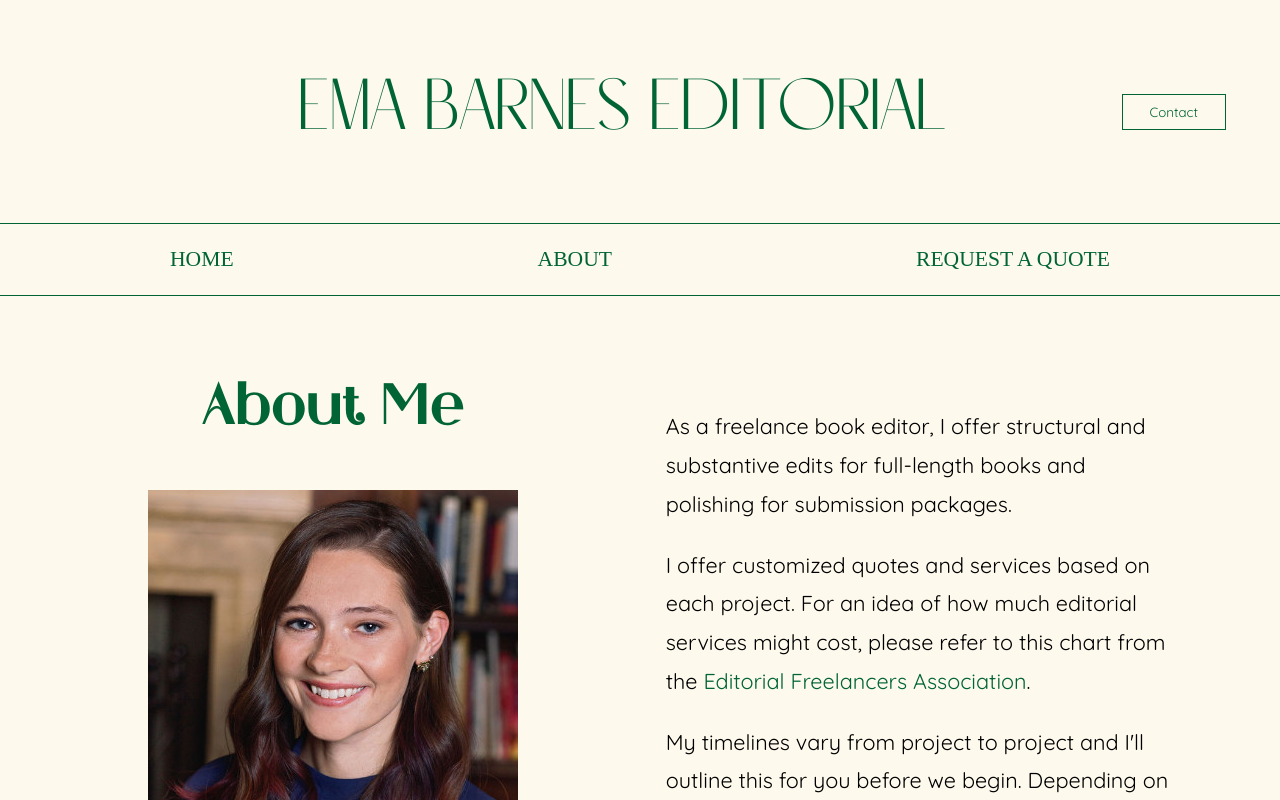
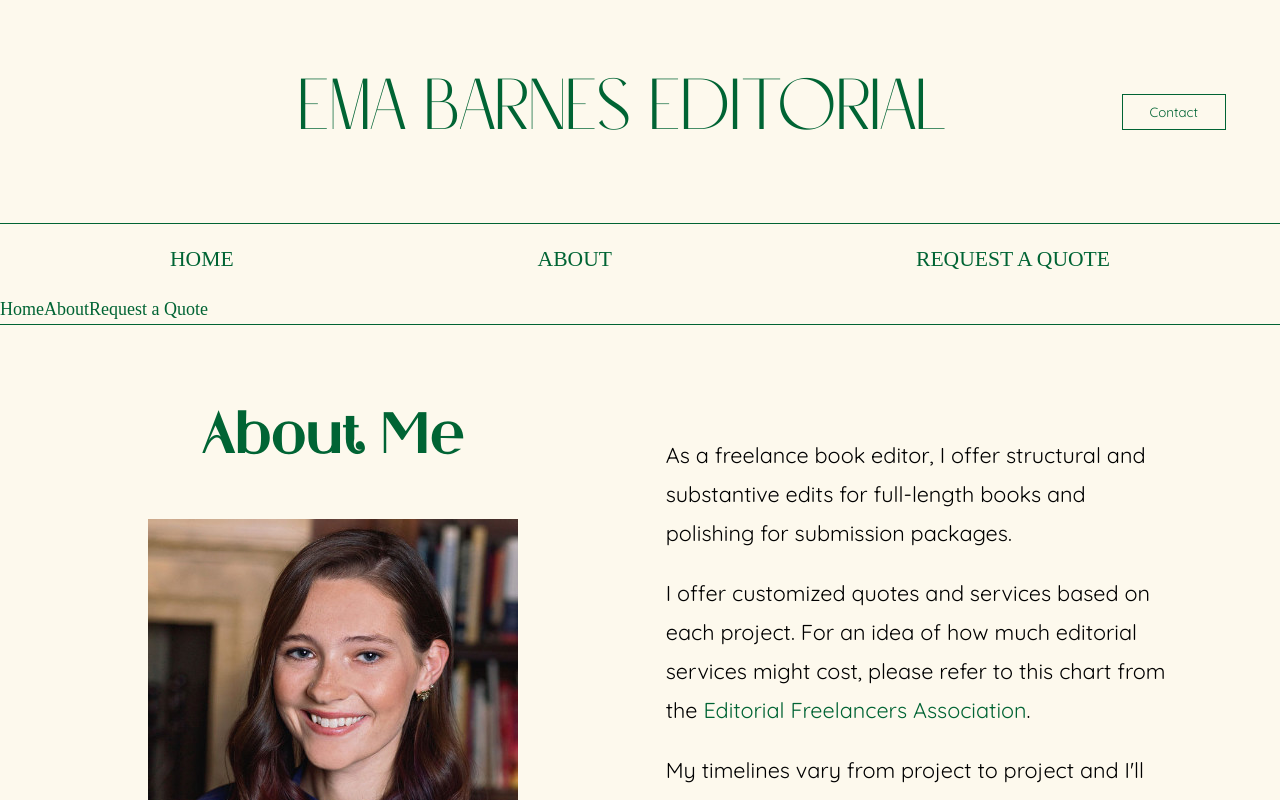
Before and after one commit to JLPinthecity/ema-barnes-website, a Next.js app: page /about in a window 1280 px wide. Shown: the top 800 px of the page. Built offline with nearby package versions, Linux system fonts and the light colour scheme; a web font is replaced by a local one.

Commit message:
import sidebar to layout

```diff
--- a/components/layout.js
+++ b/components/layout.js
@@ -3,12 +3,14 @@ import styles from "../styles/Layout.module.css";
 import Navbar from "../components/Navbar";
 import Footer from "../components/Footer";
 import Header from "../components/Header";
+import Sidebar from "../components/Sidebar";
 
 const Layout = ({ children }) => {
   return (
     <div>
       <Header />
       <Navbar />
+      <Sidebar />
       <main className={styles.main_wrapper}>{children}</main>
       <Footer />
     </div>
```
